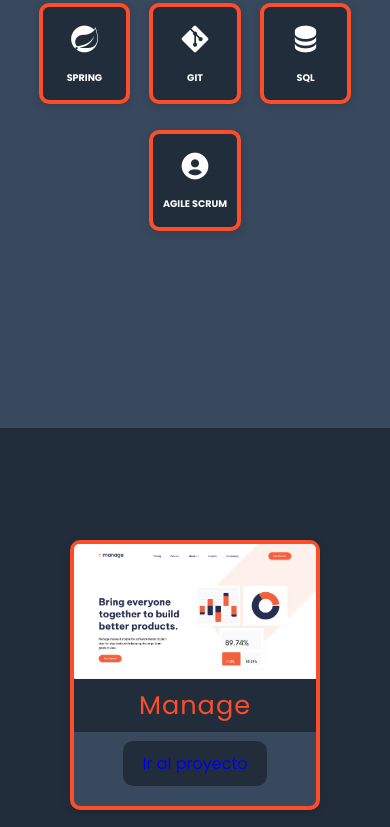
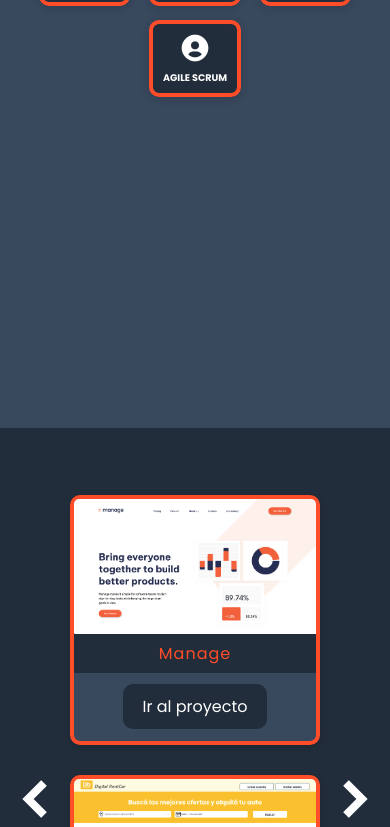
Before and after one commit to SantiBrun0/my-portfolio, a React (Vite) app: page / in a window 390 px wide. Shown: the part 1260-2087 px from the top of the page. Built offline with nearby package versions, Linux system fonts and the light colour scheme.

Commit message:
hotfix estilos

```diff
--- a/src/styles/components/_proyectos.scss
+++ b/src/styles/components/_proyectos.scss
@@ -162,11 +162,13 @@
             margin-top: 0;
 
             .flecha-izq {
-                left: 5px;
+                left: 4px;
+                transform: translateY(-50px);
             }
 
             .flecha-der {
-                right: 5px;
+                right: 4px;
+                transform: translateY(-50px);
             }
 
             .slides-container {
@@ -174,11 +176,11 @@
                     .container-cards{
                         flex-direction: column;
                         gap: 0px;
-                        transform: translateY(-10px);
+                        transform: translateY(-75px);
 
                         .project-card {
                             width: 250px;
-                            height: 270px;
+                            height: 250px;
                             margin-bottom: 30px;
                             display: flex;
                             flex-direction: column;
@@ -197,8 +199,9 @@
                                 display: flex;
                                 align-items: center;
                                 justify-content: center;
+                                font-size: 1rem;
                                 width: 100%;
-                                height: 20%;
+                                height: 16%;
                                 margin-bottom: 0px;
                             }
 
@@ -208,6 +211,16 @@
 
                             p {
                                 display: none;
+                            }
+
+                            a {
+                                color: $color-letter;
+                                bottom: 12px;
+
+                                &:visited {
+                                    color: inherit;
+                                }
+
                             }
 
                         }
--- a/src/styles/components/_sobreMi.scss
+++ b/src/styles/components/_sobreMi.scss
@@ -96,10 +96,12 @@
             .skills-container {
                 align-items: flex-start;
                 transform: translateY(-15px);
+                height: fit-content;
 
                 .card-skill {
-                    height: 20%;
+                    height: 28%;
                     width: 26%;
+                    margin-bottom: 14px;
 
                     i {
                         font-size: 2rem;
```
